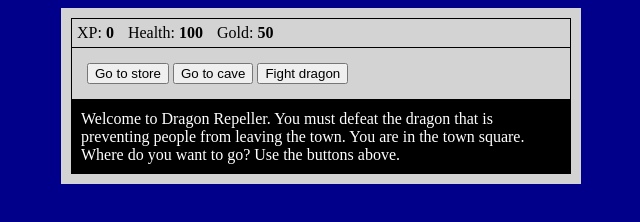
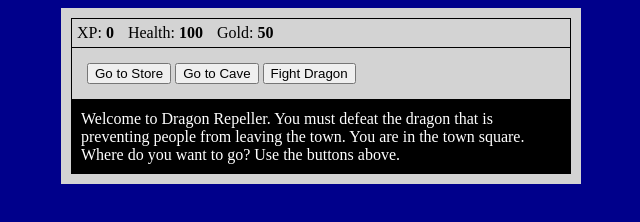
Before and after one commit to coolhuip/__learn_webdev, a plain HTML site: page tutorial_js.html in a window 1280 px wide. Shown: the full height of the page, 319-959 px from the left. Drawn offline with Linux system fonts and the light colour scheme.

Commit message:
routine backup

```diff
--- a/tutorial_js.html
+++ b/tutorial_js.html
@@ -15,9 +15,9 @@
     <span class="stat">Gold: <strong><span id="goldText">50</span></strong></span>
   </div>
   <div id="controls">
-    <button id="button1">Go to store</button>
-    <button id="button2">Go to cave</button>
-    <button id="button3">Fight dragon</button>
+    <button id="button1">Go to Store</button>
+    <button id="button2">Go to Cave</button>
+    <button id="button3">Fight Dragon</button>
   </div>
   <div id="monsterStats">
     <span class="stat">Monster Name: <strong><span id="monsterName"></span></strong></span>
```
